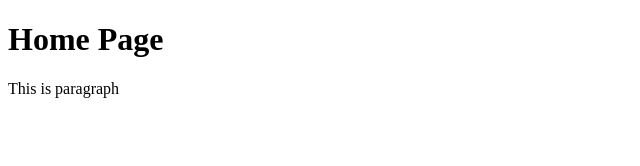
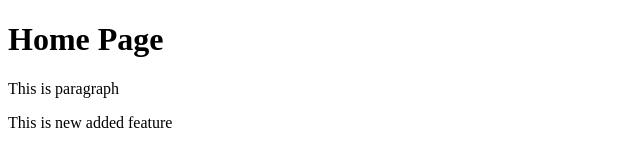
Before and after one commit to Murenziii/new-project, a plain HTML site: page index.html in a window 1280 px wide. Shown: the whole page, without its empty margins (0-640 px from the left). Drawn offline with Linux system fonts and the light colour scheme.

Commit message:
Added new feature

```diff
--- a/index.html
+++ b/index.html
@@ -8,5 +8,6 @@
 <body>
     <h1>Home Page</h1>
     <p>This is paragraph</p>
+    <p>This is new added feature</p>
 </body>
 </html>
```
